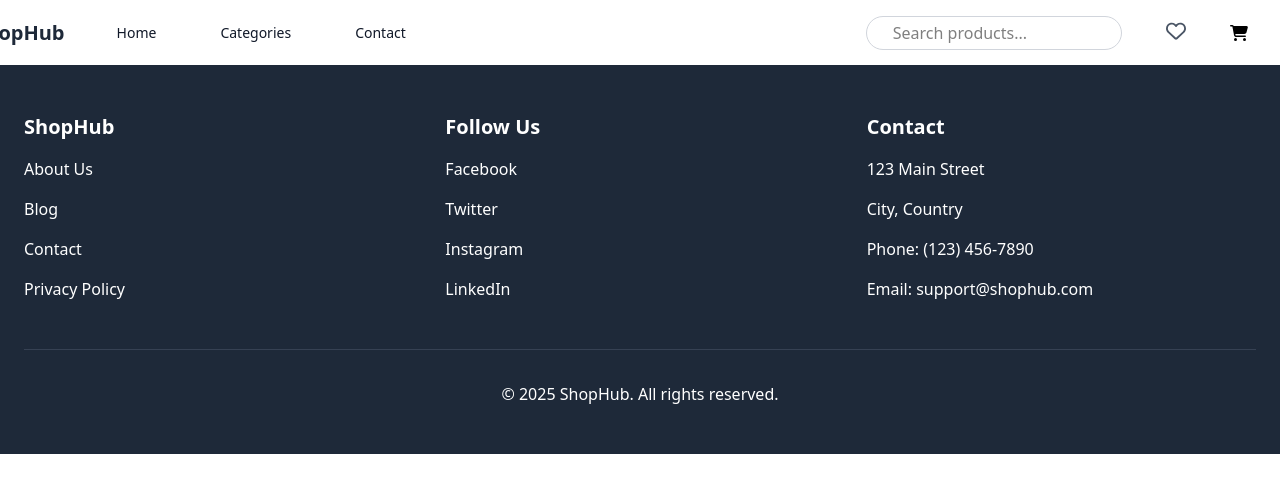
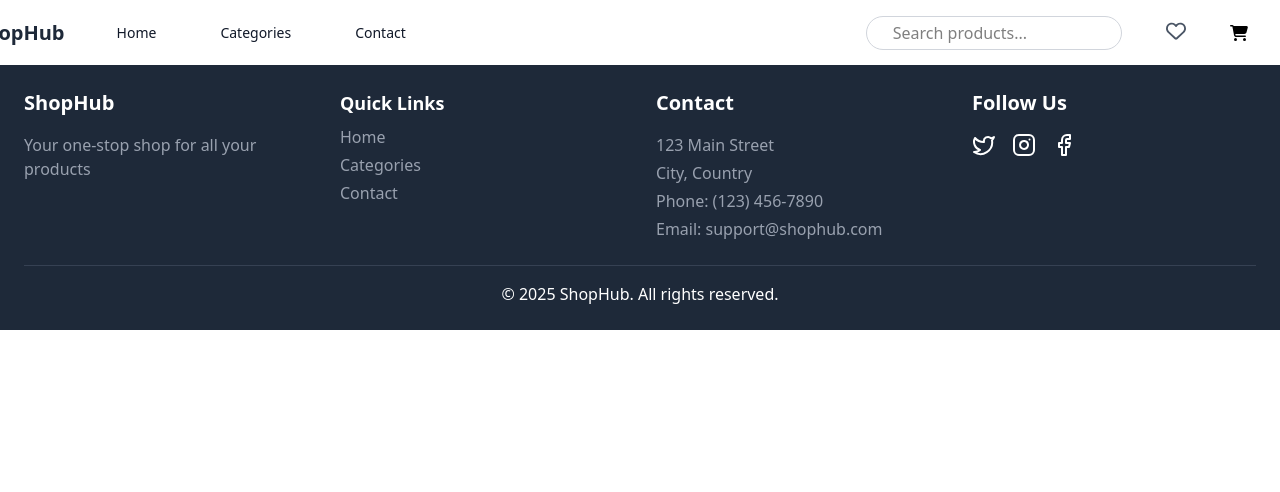
Before and after one commit to safi12-3/academy_web_level_2_ecommerce_starter, a React (Vite) app: page /auth in a window 1280 px wide. Shown: the top 492 px of the page. Built offline with nearby package versions, Linux system fonts and the light colour scheme.

Commit message:
footer updates

```diff
--- a/src/components/Card.jsx
+++ b/src/components/Card.jsx
@@ -15,7 +15,7 @@ const Card = () => {
               className="w-full h-full object-cover"
             />
             <button className="absolute top-2 right-2 p-2 rounded-full bg-white shadow-md hover:bg-gray-100 cursor-pointer">
-
+             <FaRegHeart />
             </button>
           </div>
           <div className="p-4 flex flex-col gap-2">
--- a/src/components/Footer.jsx
+++ b/src/components/Footer.jsx
@@ -1,43 +1,52 @@
 import React from "react";
+import { Facebook, Twitter, Instagram } from "lucide-react";
 
 const Footer = () => {
   return (
-    <footer className="bg-gray-800 text-white py-12 ">
+    <footer className="bg-gray-800 text-white py-6">
       <div className="max-w-screen-xl mx-auto px-6">
-        <div className="grid grid-cols-1 sm:grid-cols-2 md:grid-cols-3 gap-8">
-          {/* Footer Links */}
-          <div>
+        {/* Flexbox for a Single Row Layout */}
+        <div className="flex justify-between items-start gap-8">
+          {/* Shop Info */}
+          <div className="flex-1">
             <h3 className="text-xl font-semibold mb-4">ShopHub</h3>
-            <ul className="space-y-4">
-              <li><a href="#" className="hover:text-blue-400">About Us</a></li>
-              <li><a href="#" className="hover:text-blue-400">Blog</a></li>
-              <li><a href="#" className="hover:text-blue-400">Contact</a></li>
-              <li><a href="#" className="hover:text-blue-400">Privacy Policy</a></li>
+            <p className="text-gray-400">Your one-stop shop for all your products</p>
+          </div>
+
+          {/* Quick Links */}
+          <div className="flex-1">
+            <h2 className="text-lg font-semibold">Quick Links</h2>
+            <ul className="mt-2 space-y-1 text-gray-400">
+              <li><a href="#" className="hover:text-gray-400">Home</a></li>
+              <li><a href="#" className="hover:text-gray-400">Categories</a></li>
+              <li><a href="#" className="hover:text-gray-400">Contact</a></li>
             </ul>
           </div>
 
-          <div>
-            <h3 className="text-xl font-semibold mb-4">Follow Us</h3>
-            <ul className="space-y-4">
-              <li><a href="#" className="hover:text-blue-400">Facebook</a></li>
-              <li><a href="#" className="hover:text-blue-400">Twitter</a></li>
-              <li><a href="#" className="hover:text-blue-400">Instagram</a></li>
-              <li><a href="#" className="hover:text-blue-400">LinkedIn</a></li>
-            </ul>
-          </div>
-
-          <div>
+          {/* Contact Info */}
+          <div className="flex-1">
             <h3 className="text-xl font-semibold mb-4">Contact</h3>
-            <ul className="space-y-4">
+            <ul className="space-y-1 text-gray-400">
               <li>123 Main Street</li>
               <li>City, Country</li>
               <li>Phone: (123) 456-7890</li>
               <li>Email: support@shophub.com</li>
             </ul>
           </div>
+
+          {/* Social Media Links */}
+          <div className="flex-1">
+            <h3 className="text-xl font-semibold mb-4">Follow Us</h3>
+            <div className="flex gap-4">
+              <a href="#" className="hover:text-blue-400"><Twitter size={24} /></a>
+              <a href="#" className="hover:text-pink-400"><Instagram size={24} /></a>
+              <a href="#" className="hover:text-blue-600"><Facebook size={24} /></a>
+            </div>
+          </div>
         </div>
 
-        <div className="mt-12 border-t border-gray-700 pt-8 text-center">
+        {/* Copyright Section */}
+        <div className="mt-6 border-t border-gray-700 pt-4 text-center">
           <p>&copy; 2025 ShopHub. All rights reserved.</p>
         </div>
       </div>
```
